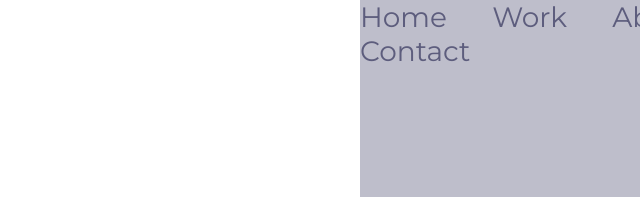
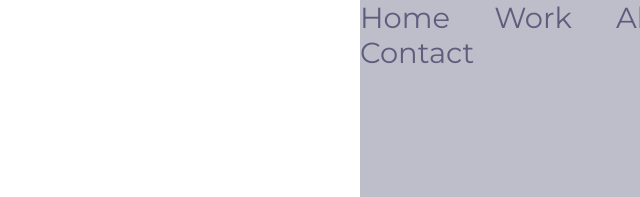
Before and after one commit to CelloR18/projeto-CSS3, a plain HTML site: page index.html in a window 1280 px wide. Shown: the top 197 px of the page, 640-1280 px from the left. Drawn offline with Linux system fonts and the light colour scheme.

Commit message:
alteração no font-size e margin-right

```diff
--- a/styles.css
+++ b/styles.css
@@ -50,8 +50,8 @@ button{
 }
 
 .link-header{
-    margin-right: 41px;
-    font-size: 28px;
+    margin-right: 40px;
+    font-size: 29px;
     color: #5D5D7D;
     font-weight: 400;
     cursor: pointer;
```
